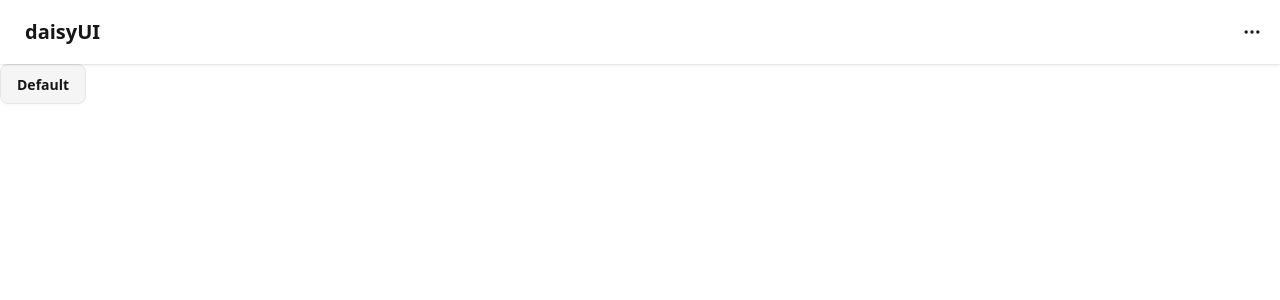
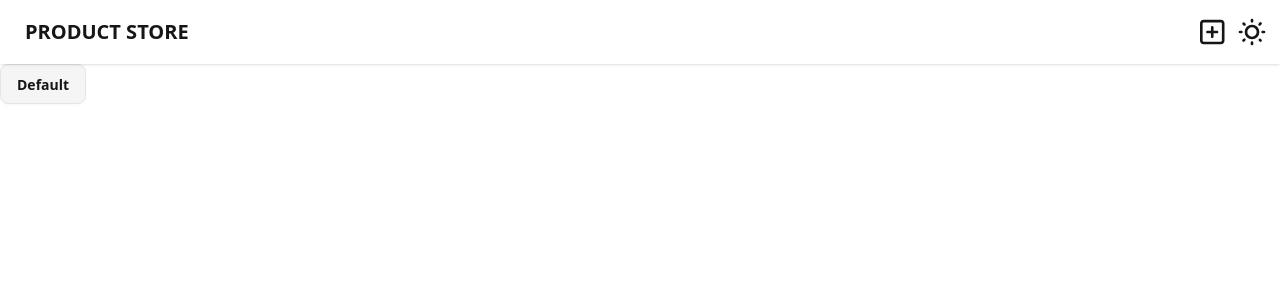
Before and after one commit to geraldsberongoy/mern-crash-course, a React (Vite) app in the folder frontend/: page / in a window 1280 px wide. Shown: the top 300 px of the page. Built offline with nearby package versions, Linux system fonts and the light colour scheme.

Commit message:
feat: enhance NavBar with FontAwesome icons and theme controller integration

```diff
--- a/frontend/src/components/NavBar/NavBar.jsx
+++ b/frontend/src/components/NavBar/NavBar.jsx
@@ -1,27 +1,24 @@
-// import { Link } from "react-router-dom";
+import { FontAwesomeIcon } from "@fortawesome/react-fontawesome";
+import { faSquarePlus } from "@fortawesome/free-regular-svg-icons";
+import ThemeController from "../ThemeController/ThemeController";
+import { Link } from "react-router-dom";
 
 const NavBar = () => {
   return (
-    <div className="navbar bg-base-100 shadow-sm">
+    <div className="navbar bg-base-100 flex-none shadow-sm">
       <div className="flex-1">
-        <a className="btn btn-ghost text-xl">daisyUI</a>
+        <Link to={"/"}>
+          <p className="btn btn-ghost text-xl">PRODUCT STORE</p>
+        </Link>
       </div>
       <div className="flex-none">
+        <Link to="/create">
+          <button className="btn btn-square btn-ghost">
+            <FontAwesomeIcon size="2xl" icon={faSquarePlus} />
+          </button>
+        </Link>
         <button className="btn btn-square btn-ghost">
-          <svg
-            xmlns="http://www.w3.org/2000/svg"
-            fill="none"
-            viewBox="0 0 24 24"
-            className="inline-block h-5 w-5 stroke-current"
-          >
-            {" "}
-            <path
-              strokeLinecap="round"
-              strokeLinejoin="round"
-              strokeWidth="2"
-              d="M5 12h.01M12 12h.01M19 12h.01M6 12a1 1 0 11-2 0 1 1 0 012 0zm7 0a1 1 0 11-2 0 1 1 0 012 0zm7 0a1 1 0 11-2 0 1 1 0 012 0z"
-            ></path>{" "}
-          </svg>
+          <ThemeController />
         </button>
       </div>
     </div>
```
